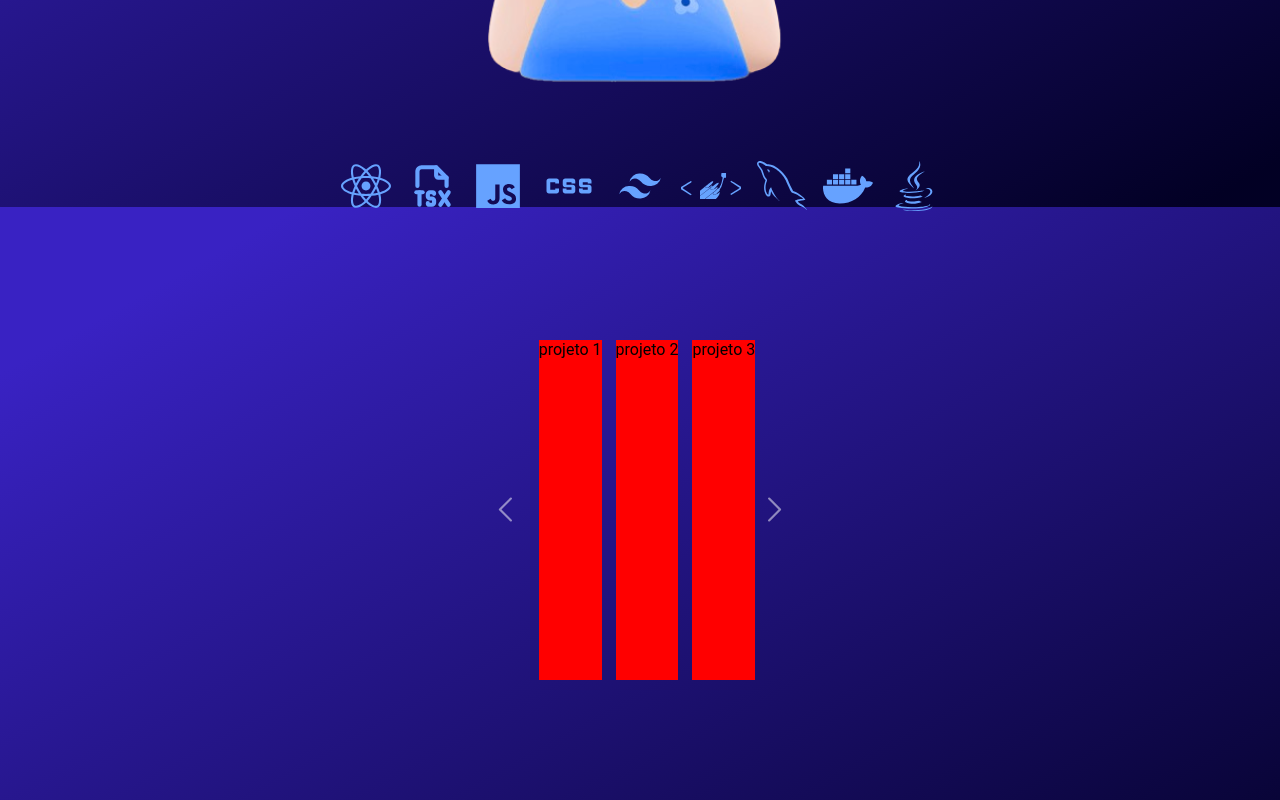
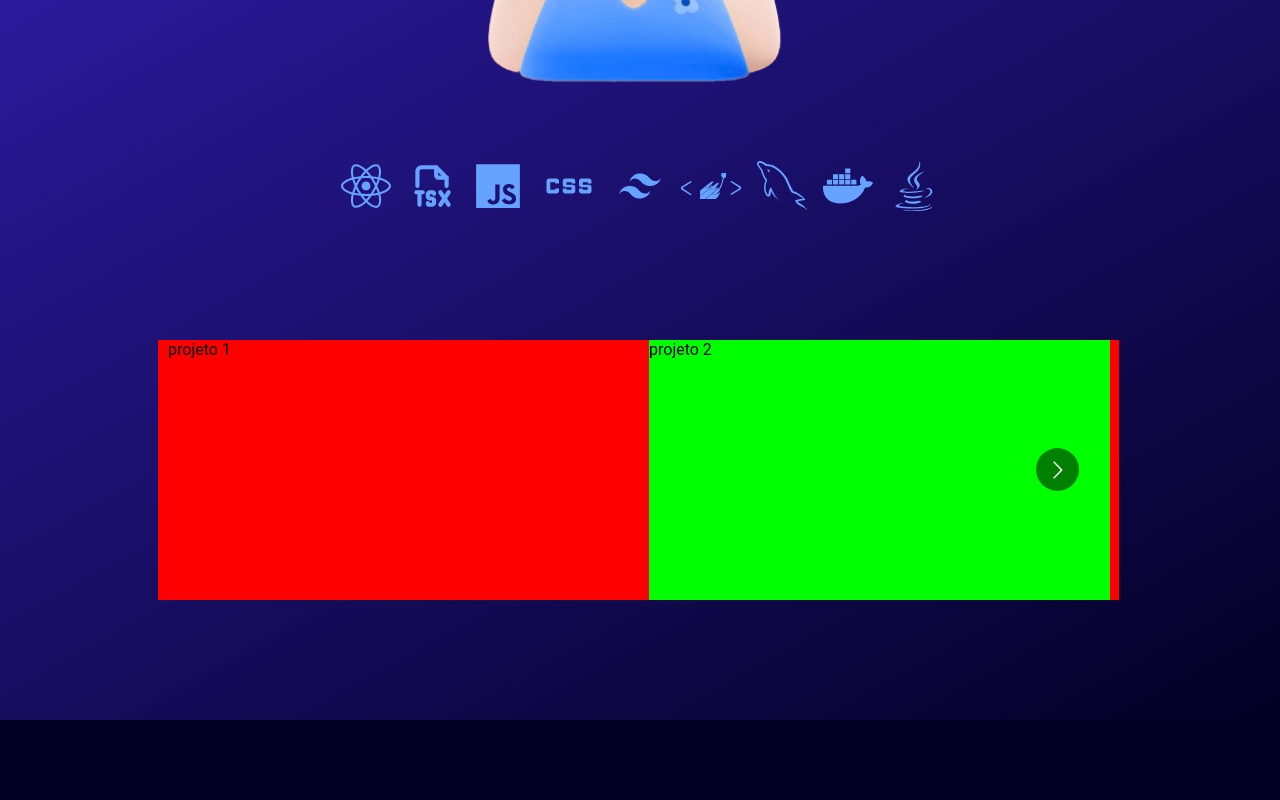
Before and after one commit to marialuisa214/portifolioWeb, a React (Vite) app: page / in a window 1280 px wide. Shown: the part 593-1393 px from the top of the page. After the commit the page ends 1313 px from the top, so only its background shows below. Built offline with nearby package versions, Linux system fonts and the light colour scheme; a web font is replaced by a local one.

Commit message:
:sparkles: feat: carrossel usando react-multi-carousel

```diff
--- a/package.json
+++ b/package.json
@@ -14,7 +14,9 @@
     "react": "^18.2.0",
     "react-dom": "^18.2.0",
     "react-icons": "^5.0.1",
+    "react-multi-carousel": "^2.8.5",
     "react-router-dom": "^6.22.3",
+    "react-styled-carousel": "^0.5.1",
     "styled-components": "^6.1.8"
   },
   "devDependencies": {
--- a/src/components/projects/index.tsx
+++ b/src/components/projects/index.tsx
@@ -1,36 +1,65 @@
-import { CaretLeft, CaretRight } from "@phosphor-icons/react";
-import { ButtonIcon, Carousel, Container,ProjectTemplate } from "./styles";
-import { useState } from "react";
+// import { CaretLeft, CaretRight } from "@phosphor-icons/react";
+
+import { CarroselDiv, Container,ProjectTemplate } from "./styles";
+
+
+// import { useState } from "react";
+
+const responsive = {
+    superLargeDesktop: {
+      // the naming can be any, depends on you.
+      breakpoint: { max: 4000, min: 3000 },
+      items: 5
+    },
+    desktop: {
+      breakpoint: { max: 3000, min: 1024 },
+      items: 3
+    },
+    tablet: {
+      breakpoint: { max: 1024, min: 464 },
+      items: 2
+    },
+    mobile: {
+      breakpoint: { max: 464, min: 0 },
+      items: 1
+    }
+  };
 
 export function Projects() {
     const projects = [ 'projeto 1', 'projeto 2', 'projeto 3', 'projeto 4', 'projeto 5', 'projeto 6', 'projeto 7', 'projeto 8', 'projeto 9', 'projeto 10', 'projeto 11', 'projeto 12', 'projeto 13', 'projeto 14', 'projeto 15', 'projeto 16', 'projeto 17', 'projeto 18', 'projeto 19', 'projeto 20']
 
-    const [startIndex, setStartIndex] = useState(0);
+    const colors = ['#ff0000', '#00ff00', '#0000ff', '#ffff00', '#00ffff', '#ff00ff', '#f0f0f0', '#0f0f0f', '#123456', '#654321', '#abcdef', '#fedcba', '#321cba', '#cba321', '#13579a', '#97531a', '#86420f', '#f1e2d3', '#b2a9c8', '#abc123'];
 
-    const nextProject = () => {
-        setStartIndex(startIndex + 3 >= projects.length ? 0 : startIndex + 1);
-    };
 
-    const previousProject = () => {
-        setStartIndex(startIndex === 0 ? projects.length - 3 : startIndex - 1);
-    };
+    // const [startIndex, setStartIndex] = useState(0);
 
+    // const nextProject = () => {
+    //     setStartIndex(startIndex + 3 >= projects.length ? 0 : startIndex + 1);
+    // };
+
+    // const previousProject = () => {
+    //     setStartIndex(startIndex === 0 ? projects.length - 3 : startIndex - 1);
+    // };
 
     return (
         <Container>
-            <ButtonIcon onClick={previousProject}>
+            {/* <ButtonIcon onClick={previousProject}>
                 <CaretLeft size={35} />
             </ButtonIcon>
             <Carousel>
-            {projects.slice(startIndex, startIndex + 3).map((project, index) => (
-                    <ProjectTemplate key={index}>
+
+            </Carousel>
+            <ButtonIcon onClick={nextProject}>
+                <CaretRight size={35} />
+            </ButtonIcon> */}
+            <CarroselDiv responsive={responsive}>
+            {projects.map((project, index) => (
+                    <ProjectTemplate  key={index} cor={colors[(index) % colors.length]}>
                         <p>{project}</p>
                     </ProjectTemplate>
                 ))}
-            </Carousel>
-            <ButtonIcon onClick={nextProject}>
-                <CaretRight size={35} />
-            </ButtonIcon>
+            </CarroselDiv>;
+
         </Container>
     )
 
--- a/src/components/projects/styles.ts
+++ b/src/components/projects/styles.ts
@@ -1,65 +1,28 @@
 import styled from "styled-components";
+import Carousel from "react-multi-carousel";
+import "react-multi-carousel/lib/styles.css";
 
 export const Container = styled.div`
   display: flex;
-  white-space: nowrap;
-  overflow: hidden;
+  height: 500px;
+  width: 100%;
   justify-content: center;
   align-items: center;
-
-  /* position: relative; */
   padding: 120px 30px;
-`
-
-export const ButtonIcon = styled.button`
-height: 36px;
-background: none;
-width: 36px;
-border: none;
-font-size: 1.2rem;
-text-align: center;
-line-height: 36px;
-color: ${props => props.theme['white']};
-opacity: 0.5;
-:hover{
-  cursor: pointer;
-  color: ${props => props.theme['blue-100']};
-  opacity: 1;
-  transform: scale(1.1);
-  transition: all 0.3s;
-}
-
-  :first-child{
-    left: -23px;
-  }
-
-  :last-child{
-    right: -23px;
-  }
 
 `
 
-export const Carousel = styled.div`
+export const ProjectTemplate = styled.div<{cor: string}>`
   display: flex;
-  overflow-x: auto;
-  overflow: hidden;
-  height: 340px;
+  height: 100%;
+  min-width: calc(calc(100% - 46px) / 3);
   object-fit: cover;
-  /* width: calc(100% / 3); */
+  margin-left: 10px;
+  margin-right: 10px;
 
-`
+  background-color: ${(props) => props.cor};
 
-export const ProjectTemplate = styled.div`
-  display: flex;
- background-color: red;
- height: 100%;
- min-width: calc(calc(100% - 46px) / 3);
-  object-fit: cover;
-  margin-left: 14px;
 
-  :first-child {
-    margin-left: 0px;
-  }
   @media screen and (max-width: 900px){
     min-width: (calc(100% - 46px)/2);
   }
@@ -69,3 +32,12 @@ export const ProjectTemplate = styled.div`
 
 
 `
+export const CarroselDiv = styled(Carousel)`
+  height: 100%;
+  width: 100%;
+  background-color: red;
+  ul{
+    height: 100%;
+
+  }
+`
--- a/src/styles/global.ts
+++ b/src/styles/global.ts
@@ -15,9 +15,9 @@ export const GlobalStyle = createGlobalStyle`
 
 body{
     width: 100vw;
-    height: 100vh;
+    /* height: 100vh; */
     background-color: #020024;
-    background-image: linear-gradient(151deg, #3922c3 11%, #020024 100vw);
+    background-image: linear-gradient(151deg, #3922c3 5%, #020024);
 
 
     color: ${(props) => props.theme['orange-300']};
```
Also changed, not shown: 1 other file (tests, documents, lock files or other folders).
